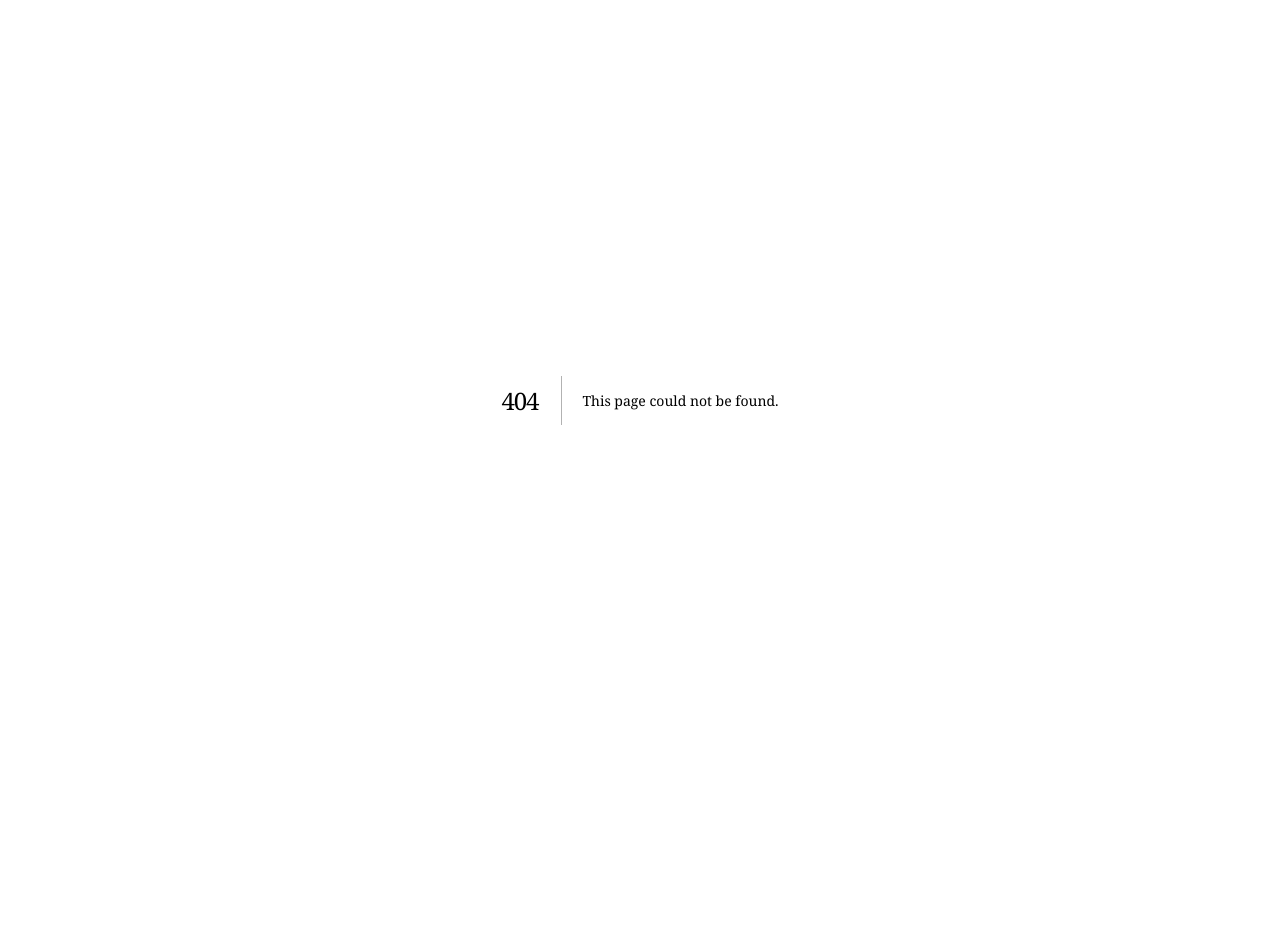
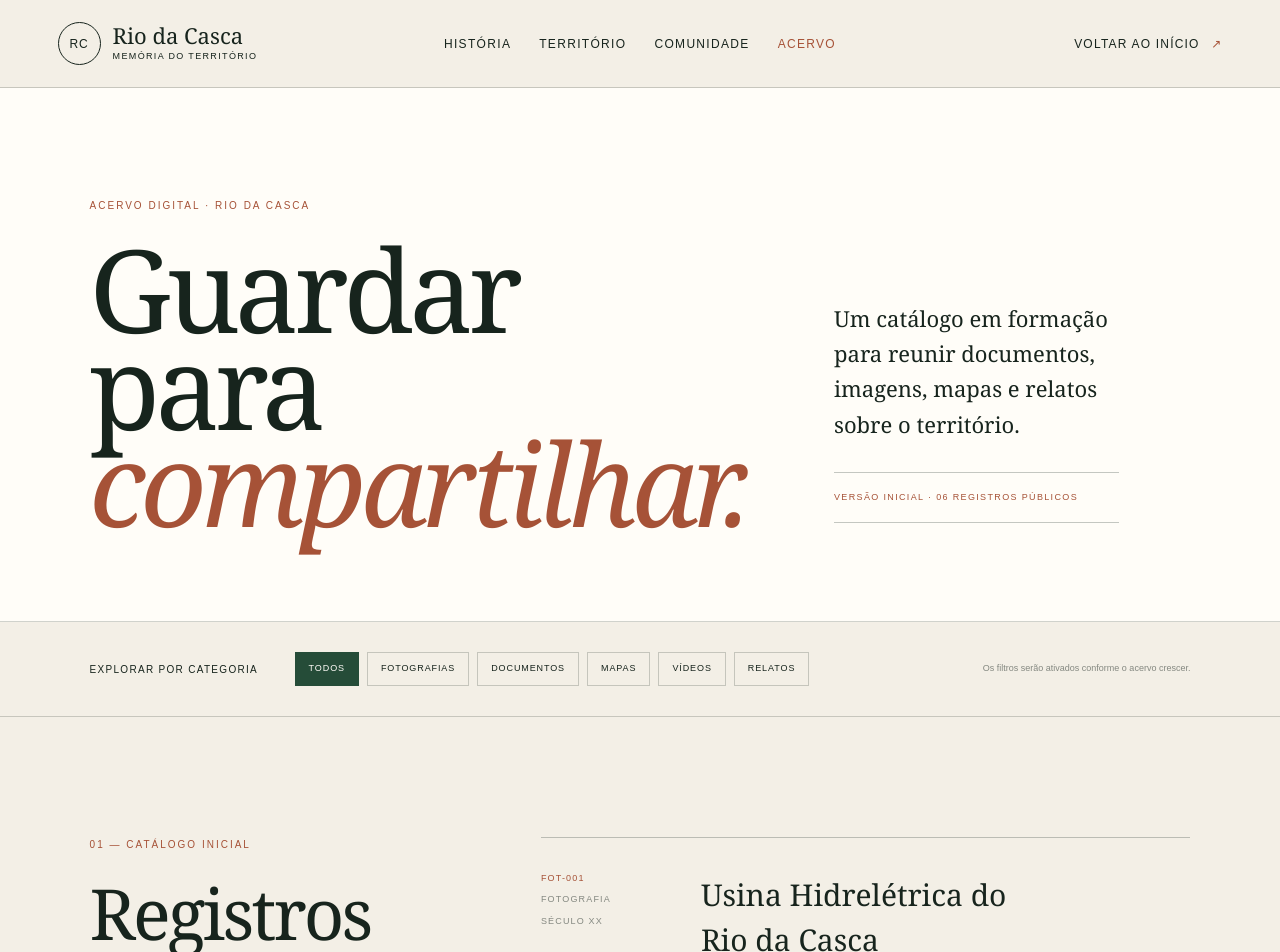
Before and after one commit to djmascarenhas/riodacasca-oficial, a Next.js app: page /acervo in a window 1280 px wide. Before the commit this address had no page. Shown: the top 952 px of the page. Before the commit the page ends 800 px from the top, so only its background shows below. Built offline with nearby package versions, Linux system fonts and the light colour scheme.

Commit message:
Cria acervo digital inicial

```diff
--- /dev/null
+++ b/app/acervo/page.tsx
@@ -0,0 +1,27 @@
+const records = [
+  { code: "FOT-001", type: "Fotografia", year: "Século XX", title: "Usina Hidrelétrica do Rio da Casca", text: "Registro fotográfico em preto e branco das obras da Usina Rio da Casca III, preservado no acervo dos municípios brasileiros.", source: "IBGE Biblioteca", href: "https://biblioteca.ibge.gov.br/index.php/biblioteca-catalogo?id=441551&view=detalhes" },
+  { code: "DOC-001", type: "Documento", year: "1994", title: "Criação da Estação Ecológica", text: "Referência à Lei estadual nº 6.437, que criou a Estação Ecológica do Rio da Casca em dois perímetros de proteção.", source: "Plano Diretor Municipal", href: "https://www.chapadadosguimaraes.mt.gov.br/fotos_documentos_downloads/6067.pdf" },
+  { code: "MAP-001", type: "Localização", year: "Atual", title: "Cachoeira do Casca / Martinha", text: "Descrição pública do atrativo, distância desde o centro de Chapada, coordenadas e ligação para localização.", source: "Prefeitura de Chapada", href: "https://www.chapadadosguimaraes.mt.gov.br/Turismo/Atrativos-Turistico/39/" },
+  { code: "MAP-002", type: "Localização", year: "Atual", title: "Cachoeira da Pedra Furada", text: "Registro municipal da cachoeira situada na comunidade do Rio da Casca, com orientação geral de acesso e coordenadas.", source: "Prefeitura de Chapada", href: "https://www.chapadadosguimaraes.mt.gov.br/Turismo/Atrativos-Turistico/40/" },
+  { code: "EVE-001", type: "Evento", year: "2025", title: "22ª Festa do Cascaju", text: "Registro da celebração organizada pela comunidade, reunindo cultura, gastronomia, economia local e integração.", source: "Prefeitura de Chapada", href: "https://www.chapadadosguimaraes.mt.gov.br/Noticias/Chapada-dos-guimaraes-celebra-a-tradicao-e-a-cultura-local-na-22-festa-do-cascaju-2758/" },
+  { code: "COM-001", type: "Comunidade", year: "2023", title: "Apoio à agricultura familiar", text: "Registro da entrega de estruturas para feiras à Associação de Moradores e Produtores da Comunidade Rio da Casca.", source: "Prefeitura de Chapada", href: "https://www.chapadadosguimaraes.mt.gov.br/Noticias/Seaf-mt-entrega-ao-rio-da-casca-05--unidades-de-tendas-de-feira-1946/" },
+];
+
+const categories = ["Todos", "Fotografias", "Documentos", "Mapas", "Vídeos", "Relatos"];
+
+export default function Acervo() {
+  return <main>
+    <header className="topbar archive-topbar"><a className="brand" href="/" aria-label="Rio da Casca — início"><span className="brand-mark">RC</span><span>Rio da Casca<small>memória do território</small></span></a><nav aria-label="Navegação principal"><a href="/historia">História</a><a href="/territorio">Território</a><a href="/comunidade">Comunidade</a><a className="active" href="/acervo">Acervo</a></nav><a className="menu-link" href="/">Voltar ao início <span>↗</span></a></header>
+
+    <section className="archive-hero"><div><p className="eyebrow">Acervo digital · Rio da Casca</p><h1>Guardar para<br/><em>compartilhar.</em></h1></div><div className="archive-intro"><p>Um catálogo em formação para reunir documentos, imagens, mapas e relatos sobre o território.</p><span>Versão inicial · 06 registros públicos</span></div></section>
+
+    <section className="archive-toolbar" aria-label="Categorias do acervo"><p>Explorar por categoria</p><div>{categories.map((category, index) => <span className={index === 0 ? "selected" : ""} key={category}>{category}</span>)}</div><small>Os filtros serão ativados conforme o acervo crescer.</small></section>
+
+    <section className="archive-catalog"><div className="catalog-heading"><p className="section-index">01 — Catálogo inicial</p><h2>Registros de referência.</h2><p>Cada item aponta para a instituição ou órgão que mantém o documento original. O portal não altera o conteúdo das fontes.</p></div><div className="record-list">{records.map((record) => <article key={record.code}><div className="record-meta"><span>{record.code}</span><span>{record.type}</span><span>{record.year}</span></div><div className="record-copy"><h3>{record.title}</h3><p>{record.text}</p></div><a href={record.href} target="_blank" rel="noreferrer"><span>{record.source}</span><b>↗</b></a></article>)}</div></section>
+
+    <section className="archive-method"><div><p className="section-index">02 — Como cuidamos</p><h2>Origem, contexto e respeito.</h2></div><div className="method-list"><article><span>01</span><h3>Identificar</h3><p>Registrar autoria, data, lugar, pessoas e origem sempre que essas informações estiverem disponíveis.</p></article><article><span>02</span><h3>Confirmar</h3><p>Comparar informações e sinalizar claramente aquilo que ainda estiver em pesquisa.</p></article><article><span>03</span><h3>Autorizar</h3><p>Publicar acervos particulares somente com a concordância de quem detém seus direitos.</p></article></div></section>
+
+    <section className="archive-invite"><p className="section-index">Contribua com o acervo</p><h2>Um documento guardado pode revelar uma história inteira.</h2><p>Envie uma descrição do material que você possui. A equipe entrará em contato antes de qualquer publicação.</p><a className="button light" href="mailto:contato@riodacasca.com.br?subject=Contribuição%20para%20o%20Acervo%20Rio%20da%20Casca">Indicar um material</a></section>
+    <footer><div className="brand footer-brand"><span className="brand-mark">RC</span><span>Rio da Casca<small>memória do território</small></span></div><p>Um acervo comunitário dedicado à história, à natureza e às pessoas do Rio da Casca.</p><div className="footer-meta"><span>Chapada dos Guimarães · MT · Brasil</span><span>© 2026 Rio da Casca</span></div></footer>
+  </main>;
+}
--- /dev/null
+++ b/app/archive.css
@@ -0,0 +1,8 @@
+.archive-topbar{background:var(--paper)}
+.archive-hero{padding:110px 7% 90px;display:grid;grid-template-columns:1.2fr .8fr;gap:8%;align-items:end;background:var(--white);border-bottom:1px solid #17241d33}.archive-hero h1{font-size:clamp(70px,9vw,140px)}.archive-intro{padding-bottom:8px}.archive-intro p{margin:0 0 30px;font:400 22px/1.6 var(--font-serif)}.archive-intro span{display:block;padding:18px 0;border-top:1px solid #17241d40;border-bottom:1px solid #17241d40;color:var(--rust);font-size:9px;text-transform:uppercase;letter-spacing:.15em}
+.archive-toolbar{padding:30px 7%;display:grid;grid-template-columns:180px 1fr auto;gap:25px;align-items:center;background:var(--paper);border-bottom:1px solid #17241d33}.archive-toolbar p{margin:0;font-size:10px;text-transform:uppercase;letter-spacing:.13em}.archive-toolbar div{display:flex;flex-wrap:wrap;gap:8px}.archive-toolbar div span{padding:9px 13px;border:1px solid #17241d35;font-size:9px;text-transform:uppercase;letter-spacing:.1em}.archive-toolbar div span.selected{color:var(--white);background:var(--forest);border-color:var(--forest)}.archive-toolbar small{color:#17241d80;font-size:9px}
+.archive-catalog{padding:120px 7%;display:grid;grid-template-columns:32% 1fr;gap:9%}.catalog-heading{position:sticky;top:35px;align-self:start}.catalog-heading h2,.archive-method h2,.archive-invite h2{margin:0;font-size:clamp(48px,5.5vw,86px);line-height:.94;letter-spacing:-.04em}.catalog-heading>p:last-child{margin-top:28px;font:400 16px/1.7 var(--font-serif)}.record-list{border-top:1px solid #17241d40}.record-list article{padding:34px 0;display:grid;grid-template-columns:130px 1fr 120px;gap:30px;border-bottom:1px solid #17241d40}.record-meta{display:flex;flex-direction:column;gap:8px}.record-meta span{color:#17241d80;font-size:9px;text-transform:uppercase;letter-spacing:.13em}.record-meta span:first-child{color:var(--rust)}.record-copy h3{margin:0 0 12px;font-size:30px}.record-copy p{margin:0;max-width:600px;font:400 15px/1.65 var(--font-serif)}.record-list article>a{align-self:end;display:flex;justify-content:space-between;gap:15px;padding-bottom:6px;border-bottom:1px solid var(--ink);font-size:9px;text-transform:uppercase;letter-spacing:.1em}.record-list article>a b{color:var(--rust);font-weight:400}
+.archive-method{padding:115px 7%;display:grid;grid-template-columns:42% 1fr;gap:9%;color:var(--white);background:var(--forest)}.archive-method .section-index{color:#ffffff9e}.method-list{border-top:1px solid #ffffff38}.method-list article{padding:28px 0;display:grid;grid-template-columns:45px 140px 1fr;gap:20px;border-bottom:1px solid #ffffff38}.method-list span{color:#ffffff80;font-size:9px}.method-list h3{margin:0;font-size:25px}.method-list p{margin:0;color:#ffffffbd;font:400 15px/1.6 var(--font-serif)}
+.archive-invite{padding:115px 9%;text-align:center;color:var(--white);background:var(--rust)}.archive-invite .section-index{color:#ffffffad}.archive-invite h2{max-width:980px;margin:auto}.archive-invite>p:not(.section-index){max-width:650px;margin:32px auto;font:400 18px/1.7 var(--font-serif)}
+@media(max-width:900px){.archive-hero{grid-template-columns:1fr;padding:75px 7%}.archive-toolbar{grid-template-columns:1fr}.archive-toolbar small{display:none}.archive-catalog{grid-template-columns:1fr;padding:80px 7%}.catalog-heading{position:static}.record-list article{grid-template-columns:100px 1fr}.record-list article>a{grid-column:2}.archive-method{grid-template-columns:1fr;padding:80px 7%}}
+@media(max-width:520px){.record-list article{grid-template-columns:1fr}.record-list article>a{grid-column:1}.record-meta{flex-direction:row;flex-wrap:wrap}.method-list article{grid-template-columns:35px 1fr}.method-list p{grid-column:2}.archive-invite{padding:80px 7%}}
--- a/app/comunidade/page.tsx
+++ b/app/comunidade/page.tsx
@@ -6,7 +6,7 @@ const voices = [
 
 export default function Comunidade() {
   return <main>
-    <header className="topbar community-topbar"><a className="brand" href="/" aria-label="Rio da Casca — início"><span className="brand-mark">RC</span><span>Rio da Casca<small>memória do território</small></span></a><nav aria-label="Navegação principal"><a href="/historia">História</a><a href="/territorio">Território</a><a className="active" href="/comunidade">Comunidade</a><a href="/#acervo">Acervo</a></nav><a className="menu-link" href="/">Voltar ao início <span>↗</span></a></header>
+    <header className="topbar community-topbar"><a className="brand" href="/" aria-label="Rio da Casca — início"><span className="brand-mark">RC</span><span>Rio da Casca<small>memória do território</small></span></a><nav aria-label="Navegação principal"><a href="/historia">História</a><a href="/territorio">Território</a><a className="active" href="/comunidade">Comunidade</a><a href="/acervo">Acervo</a></nav><a className="menu-link" href="/">Voltar ao início <span>↗</span></a></header>
     <section className="community-hero"><p className="eyebrow">Pessoas e comunidade · Rio da Casca</p><h1>Um lugar existe<br/><em>em quem o vive.</em></h1><div className="community-hero-note"><span>Arquivo em formação</span><p>Esta página começa pelas práticas coletivas já documentadas. Nomes, retratos e depoimentos serão incluídos somente com contexto e autorização.</p></div></section>
     <section className="cascaju"><div className="cascaju-title"><p className="section-index">01 — Tradição compartilhada</p><h2>Festa do<br/>Cascaju.</h2></div><div className="cascaju-copy"><p className="big-copy">Caju, encontro e pertencimento.</p><p>Realizada pela associação da comunidade, a festa reúne cultura popular, gastronomia e integração entre moradores e visitantes. Em 2025, chegou à 22ª edição.</p><p>O caju aparece em doces e sucos e também representa uma fonte de renda para famílias locais, aproximando celebração, produção e economia comunitária.</p><a href="https://www.chapadadosguimaraes.mt.gov.br/Noticias/Chapada-dos-guimaraes-celebra-a-tradicao-e-a-cultura-local-na-22-festa-do-cascaju-2758/" target="_blank" rel="noreferrer">Conhecer a fonte <span>↗</span></a></div></section>
     <section className="community-numbers"><article><strong>22ª</strong><span>edição da Festa do Cascaju em 2025</span></article><article><strong>20+</strong><span>anos de tradição comunitária documentada</span></article><article><strong>05</strong><span>tendas destinadas a apoiar feiras da agricultura familiar</span></article></section>
--- a/app/historia/page.tsx
+++ b/app/historia/page.tsx
@@ -11,7 +11,7 @@ export default function Historia() {
     <main>
       <header className="topbar history-topbar">
         <a className="brand" href="/" aria-label="Rio da Casca — início"><span className="brand-mark">RC</span><span>Rio da Casca<small>memória do território</small></span></a>
-        <nav aria-label="Navegação principal"><a className="active" href="/historia">História</a><a href="/territorio">Território</a><a href="/comunidade">Comunidade</a><a href="/#acervo">Acervo</a></nav>
+        <nav aria-label="Navegação principal"><a className="active" href="/historia">História</a><a href="/territorio">Território</a><a href="/comunidade">Comunidade</a><a href="/acervo">Acervo</a></nav>
         <a className="menu-link" href="/">Voltar ao início <span>↗</span></a>
       </header>
 
--- a/app/page.tsx
+++ b/app/page.tsx
@@ -20,9 +20,9 @@ export default function Home() {
           <span>Rio da Casca<small>memória do território</small></span>
         </a>
         <nav aria-label="Navegação principal">
-          <a href="/historia">História</a><a href="/territorio">Território</a><a href="/comunidade">Comunidade</a><a href="#acervo">Acervo</a>
+          <a href="/historia">História</a><a href="/territorio">Território</a><a href="/comunidade">Comunidade</a><a href="/acervo">Acervo</a>
         </nav>
-        <a className="menu-link" href="#acervo">Explorar acervo <span>↗</span></a>
+        <a className="menu-link" href="/acervo">Explorar acervo <span>↗</span></a>
       </header>
 
       <section className="hero" id="inicio">
@@ -34,7 +34,7 @@ export default function Home() {
           <p className="eyebrow">Chapada dos Guimarães · Mato Grosso</p>
           <h1>Onde a água passa,<br/><em>a história fica.</em></h1>
           <p className="lead">Um lugar para reconhecer as pessoas, as paisagens e os acontecimentos que fizeram do Rio da Casca um território singular.</p>
-          <div className="hero-actions"><a className="button" href="#acervo">Conheça o acervo</a><a className="text-link" href="/historia">Percorra a história <span>→</span></a></div>
+          <div className="hero-actions"><a className="button" href="/acervo">Conheça o acervo</a><a className="text-link" href="/historia">Percorra a história <span>→</span></a></div>
         </div>
       </section>
 
--- a/app/territorio/page.tsx
+++ b/app/territorio/page.tsx
@@ -27,7 +27,7 @@ export default function Territorio() {
     <main>
       <header className="topbar territory-topbar">
         <a className="brand" href="/" aria-label="Rio da Casca — início"><span className="brand-mark">RC</span><span>Rio da Casca<small>memória do território</small></span></a>
-        <nav aria-label="Navegação principal"><a href="/historia">História</a><a className="active" href="/territorio">Território</a><a href="/comunidade">Comunidade</a><a href="/#acervo">Acervo</a></nav>
+        <nav aria-label="Navegação principal"><a href="/historia">História</a><a className="active" href="/territorio">Território</a><a href="/comunidade">Comunidade</a><a href="/acervo">Acervo</a></nav>
         <a className="menu-link" href="/">Voltar ao início <span>↗</span></a>
       </header>
 
```
Also changed, not shown: app/globals.css.
